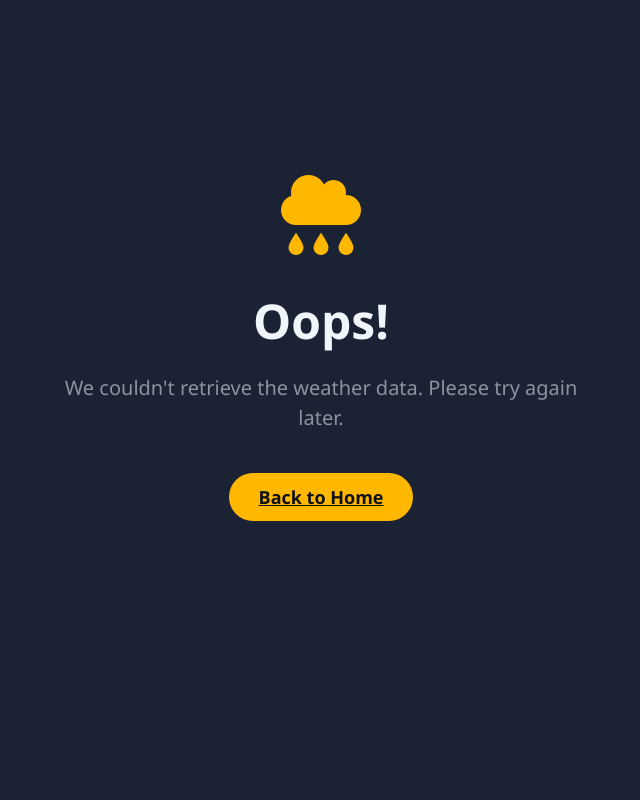
After one commit to Portia-dot/Flask_WeatherApp, a Flask app: page /error in a window 1280 px wide. The commit adds this page. Shown: the whole page, without its empty margins (319-959 px from the left). Run offline with Flask 3, Linux system fonts and the light colour scheme.

Commit message:
Current Weather and Error page implementation

```diff
--- a/app.py
+++ b/app.py
@@ -1,4 +1,4 @@
-from flask import Flask, render_template, request
+from flask import Flask, render_template, request, redirect
 from data import DataManager
 
 data_manager = DataManager()
@@ -8,12 +8,26 @@ app = Flask(__name__)
 
 @app.route('/', methods=['GET', 'POST'])
 def home():
+    city_info = None
+    weather = None
     if request.method == 'POST':
         city = request.form.get('user_search')
         weather = data_manager.get_weather_by_city(city_name= city)
-        return render_template('index.html', city=city, weather=weather)
-    return render_template('index.html')
+
+        #City Info
+        city_info = {
+            'city': data_manager.city_name,
+            'state': data_manager.state,
+            'country': data_manager.country
+        }
+        if not weather:
+            return redirect('/error')
+        print(weather)
+    return render_template('index.html', city_info=city_info, weather=weather)
 
 
+@app.route('/error')
+def error():
+    return render_template('error.html')
 if __name__ == '__main__':
     app.run(debug=True)
--- /dev/null
+++ b/templates/error.html
@@ -0,0 +1,92 @@
+<!DOCTYPE html>
+<html lang="en">
+<head>
+    <meta charset="UTF-8">
+    <meta name="viewport" content="width=device-width, initial-scale=1.0">
+    <title>Error - Weather App</title>
+    <link rel="stylesheet" href="{{ url_for('static', filename='css/style.css') }}">
+    <!-- Font Awesome for icons -->
+    <link rel="stylesheet" href="https://cdnjs.cloudflare.com/ajax/libs/font-awesome/6.0.0-beta3/css/all.min.css">
+    <style>
+        /* Error page specific styles */
+        .error-container {
+            max-width: 600px;
+            margin: 0 auto;
+            padding: 40px 20px;
+            text-align: center;
+            display: flex;
+            flex-direction: column;
+            justify-content: center;
+            align-items: center;
+            min-height: 80vh;
+        }
+
+        .error-icon {
+            font-size: 80px;
+            color: var(--accent-color);
+            margin-bottom: 20px;
+        }
+
+        .error-title {
+            font-size: 48px;
+            font-weight: 700;
+            margin-bottom: 20px;
+            color: var(--text-color);
+        }
+
+        .error-message {
+            font-size: 20px;
+            color: var(--text-secondary);
+            margin-bottom: 40px;
+            line-height: 1.5;
+        }
+
+        .home-button {
+            background-color: var(--accent-color);
+            color: var(--bg-color);
+            border: none;
+            border-radius: 25px;
+            padding: 12px 30px;
+            font-size: 18px;
+            font-weight: 600;
+            cursor: pointer;
+            transition: transform 0.2s, box-shadow 0.2s;
+        }
+
+        .home-button:hover {
+            transform: translateY(-2px);
+            box-shadow: 0 4px 8px rgba(0, 0, 0, 0.2);
+        }
+
+        /* Override the default dark background with a softer color */
+        body {
+            background-color: #1a2233; /* Softer blue background */
+        }
+
+        /* Responsive adjustments */
+        @media (max-width: 768px) {
+            .error-title {
+                font-size: 36px;
+            }
+
+            .error-message {
+                font-size: 18px;
+            }
+
+            .error-icon {
+                font-size: 60px;
+            }
+        }
+    </style>
+</head>
+<body>
+    <div class="error-container">
+        <div class="error-icon">
+            <i class="fas fa-cloud-rain"></i>
+        </div>
+        <h1 class="error-title">Oops!</h1>
+        <p class="error-message">We couldn't retrieve the weather data. Please try again later.</p>
+        <a href="/" class="home-button">Back to Home</a>
+    </div>
+</body>
+</html>
```
Also changed, not shown: data.py (+53 -7 lines), templates/index.html (+20 -11 lines).
